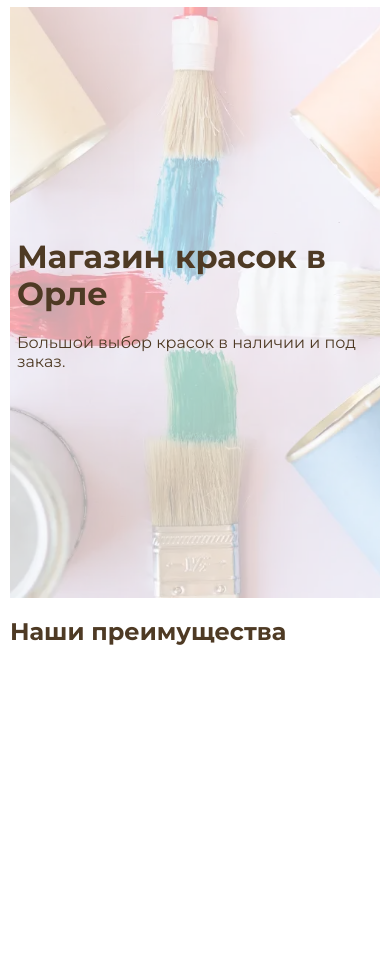
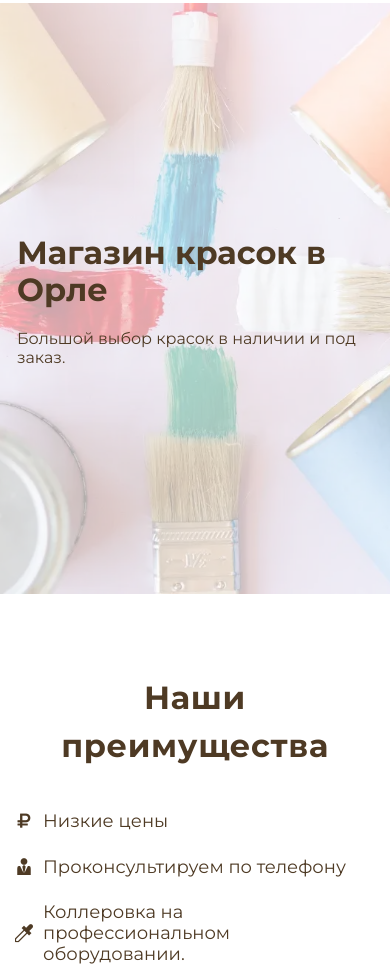
Before and after one commit to Kozheletov/paint-shop, a plain HTML site: page index.html in a window 390 px wide. Shown: the part 159-1125 px from the top of the page. Before the commit the page ends 844 px from the top, so only its background shows below. Drawn offline with Linux system fonts and the light colour scheme; files whose address does not match are found by name.

Commit message:
added section advanteges for mobile and decktop

```diff
--- a/css/styles.css
+++ b/css/styles.css
@@ -13,6 +13,39 @@
 *::after,
 *::before {
   box-sizing: border-box;
+}
+
+.section {
+  margin-bottom: 80px;
+}
+
+.section-title {
+  margin-top: 0;
+  margin-bottom: 36px;
+  font-weight: 700;
+  font-size: 32px;
+  line-height: 48px;
+  letter-spacing: 0.02em;
+  text-align: center;
+}
+
+.container {
+  max-width: var(--desktop-width);
+  margin-left: auto;
+  margin-right: auto;
+  padding: 0 10px;
+}
+
+.visually-hidden {
+  position: absolute;
+  width: 1px;
+  height: 1px;
+  margin: -1px;
+  border: 0;
+  padding: 0;
+  white-space: nowrap;
+  clip: rect(0 0 0 0);
+  overflow: hidden;
 }
 
 body {
@@ -37,23 +70,7 @@ a:focus {
   color: var(--focus-color-link);
 }
 
-.container {
-  max-width: var(--desktop-width);
-  margin: 0 auto;
-  padding: 0 10px;
-}
 
-.visually-hidden {
-  position: absolute;
-  width: 1px;
-  height: 1px;
-  margin: -1px;
-  border: 0;
-  padding: 0;
-  white-space: nowrap;
-  clip: rect(0 0 0 0);
-  overflow: hidden;
-}
 
 .header {
   padding: 10px 0;
@@ -149,3 +166,29 @@ a:focus {
     font-size: 16px;
   }
 }
+
+/* section advanteges */
+
+.advantages-grid {
+  display: grid;
+  grid-template-columns: repeat(auto-fit, minmax(250px, 1fr)) ;
+  gap: 15px;
+}
+
+.advanteges-grid__item {
+  padding: 5px;
+  display: flex;
+  align-items: center;
+}
+
+.advantages-grid__icon {
+  width: 18px;
+  margin-right: 10px;
+  display: flex;
+  justify-content: center;
+  align-items: center;
+}
+
+.advanteges-grid__text {
+  font-size: 18px;
+}
--- a/fonts/icomoon/style.css
+++ b/fonts/icomoon/style.css
@@ -19,7 +19,7 @@
   font-variant: normal;
   text-transform: none;
   line-height: 1;
-  font-size: 20px;
+  font-size: 18px;
 
   /* Better Font Rendering =========== */
   -webkit-font-smoothing: antialiased;
--- a/index.html
+++ b/index.html
@@ -1,5 +1,6 @@
 <!DOCTYPE html>
 <html lang="ru">
+
 <head>
   <meta charset="UTF-8" />
   <meta http-equiv="X-UA-Compatible" content="IE=edge" />
@@ -10,9 +11,10 @@
   <link rel="stylesheet" href="css/styles.css" />
   <title>Orel paints</title>
 </head>
+
 <body>
-    <header class="header">
-      <div class="container">
+  <header class="header container">
+
     <nav class="header-nav">
       <a href="#" class="logo">
         <img src="img/logo.png" alt="Краски в Орле" />
@@ -25,20 +27,37 @@
         </li>
       </ul>
     </nav>
-      </div>
+
   </header>
   <main class="main">
-      <div class="container">
-        <section class="hero">
+
+    <section class="hero section container">
       <div class="hero-wrapper">
         <h1 class="hero-title">Магазин красок в Орле</h1>
         <p class="hero-description">Большой выбор красок в наличии и под заказ.</p>
       </div>
     </section>
-        <section class="advantages">
-          <h2>Наши преимущества</h2>
+
+    <section class="advantages section container">
+      <h2 class="section-title">Наши преимущества</h2>
+      <ul class="advantages-grid">
+        <li class="advanteges-grid__item">
+          <span class="icon-rouble advantages-grid__icon"></span><span class="advanteges-grid__text">Низкие цены</span>
+        </li>
+        <li class="advanteges-grid__item">
+          <span class="icon-user-tie advantages-grid__icon"></span></span><span
+            class="advanteges-grid__text">Проконсультируем по
+            телефону</span>
+        </li>
+        <li class="advanteges-grid__item">
+          <span class="icon-eyedropper advantages-grid__icon"></span></span><span
+            class="advanteges-grid__text">Коллеровка на
+            профессиональном оборудовании.</span>
+        </li>
+      </ul>
     </section>
-      </div>
+
   </main>
 </body>
+
 </html>
```
Lines whose indentation alone changed are shown as unchanged.
